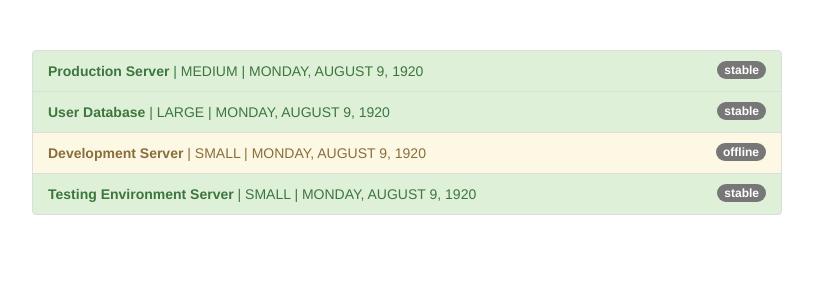
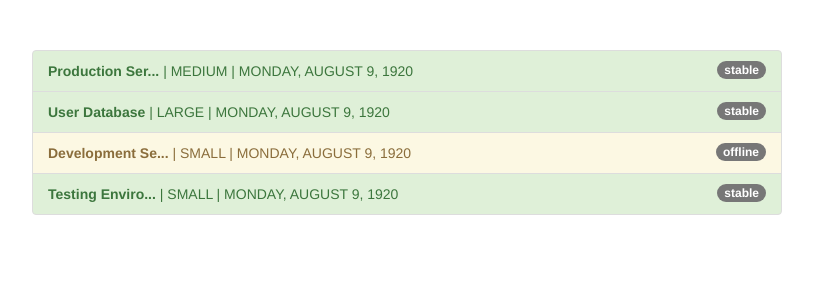
Before and after one commit to mbochynski/angular-assignments, an Angular app in the folder modules/pipes/: page / in a window 1280 px wide. Shown: the top 300 px of the page, without its empty margins (233-1046 px from the left). Built offline with nearby package versions, Linux system fonts and the light colour scheme.

Commit message:
Create custom pipe

```diff
--- a/modules/pipes/src/app/app.component.html
+++ b/modules/pipes/src/app/app.component.html
@@ -10,7 +10,7 @@
             class="badge">
             {{ server.status }}
           </span>
-          <strong>{{ server.name }}</strong> |
+          <strong>{{ server.name | shorten }}</strong> |
           {{ server.instanceType | uppercase }} |
           {{ server.started | date:'fullDate' | uppercase }}
         </li>
--- a/modules/pipes/src/app/app.module.ts
+++ b/modules/pipes/src/app/app.module.ts
@@ -4,10 +4,12 @@ import { FormsModule } from '@angular/forms';
 import { HttpModule } from '@angular/http';
 
 import { AppComponent } from './app.component';
+import { ShortenPipe } from './shorten.pipe';
 
 @NgModule({
   declarations: [
-    AppComponent
+    AppComponent,
+    ShortenPipe,
   ],
   imports: [
     BrowserModule,
--- /dev/null
+++ b/modules/pipes/src/app/shorten.pipe.ts
@@ -0,0 +1,13 @@
+import { PipeTransform, Pipe } from "@angular/core";
+
+@Pipe({
+  name: 'shorten',
+})
+export class ShortenPipe implements PipeTransform {
+  transform(value: any) {
+    if (value.length > 14) {
+      return value.substr(0, 14) + '...';
+    }
+    return value;
+  }
+}
```
